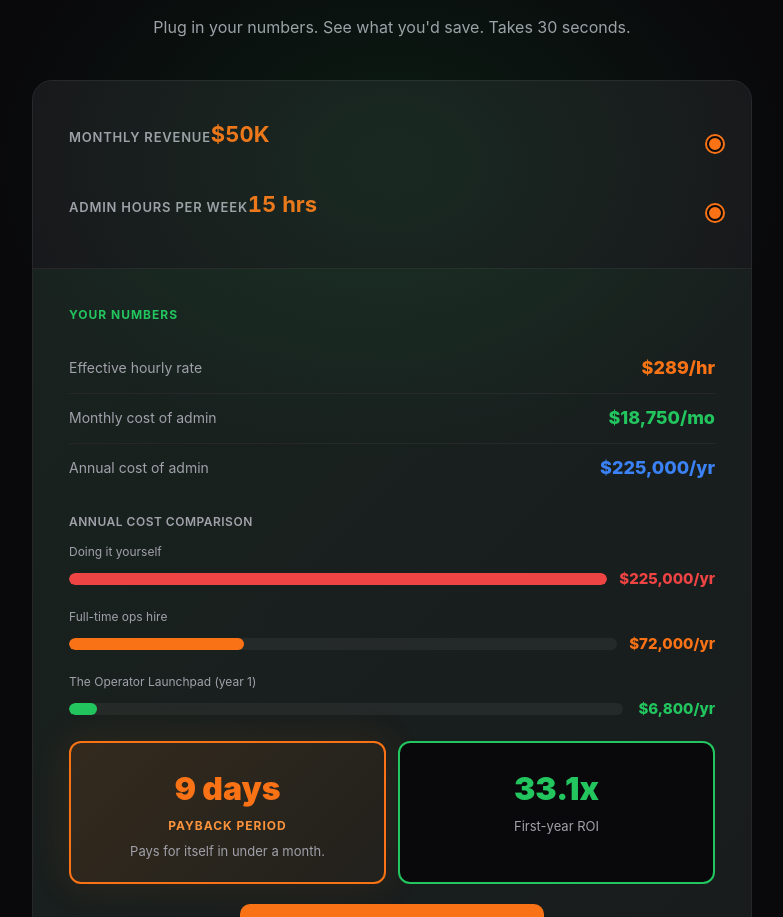
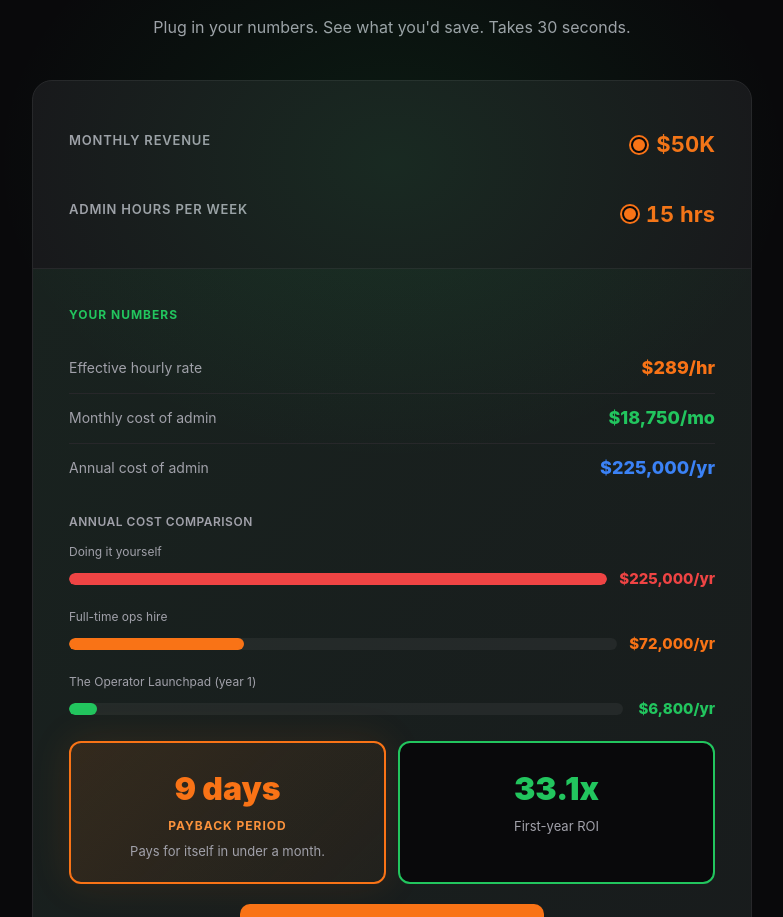
Before and after one commit to PulpSense/launch-funnels, a Next.js app: page /ai-os in a window 1280 px wide. Shown: the part 3866-4783 px from the top of the page, without its empty margins (248-1031 px from the left). Built offline with nearby package versions, Linux system fonts and the light colour scheme.

Commit message:
fix: slider layout — track visible, value to the right of track (#63)
Co-authored-by: Clankers <clankers@Santis-Mac-mini.local>

```diff
--- a/src/app/ai-os/AIOsClient.tsx
+++ b/src/app/ai-os/AIOsClient.tsx
@@ -467,86 +467,57 @@ export default function AIOsClient() {
           <div className={s.calculator}>
             <div className={s.calcInputs}>
               {/* Revenue slider */}
-              <div className={s.calcRow}>
-                <div className={s.calcLabelRow}>
-                  <span className={s.calcLabelText}>Monthly revenue</span>
-                  <span className={s.calcLabelValue}>${revenue >= 1000000 ? '1M' : revenue >= 1000 ? `${revenue/1000}K` : revenue.toLocaleString()}</span>
-                </div>
               {(() => {
                 const revStops = [25000,100000,200000,300000,400000,500000,600000,700000,800000,900000,1000000];
                 const revMin = 25000, revMax = 1000000;
                 const revPct = (revenue - revMin) / (revMax - revMin) * 100;
+                const revLabel = revenue >= 1000000 ? '$1M' : `$${revenue/1000}K`;
                 return (
+                  <div className={s.calcRow}>
+                    <span className={s.calcLabelText}>Monthly revenue</span>
+                    <div className={s.sliderWithValue}>
                       <div className={s.customSlider}>
                         <div className={s.customTrack}>
                           <div className={s.customFill} style={{width: `${revPct}%`}} />
                           {revStops.map(stop => {
                             const pct = (stop - revMin) / (revMax - revMin) * 100;
-                          const isActive = stop <= revenue;
-                          return (
-                            <div
-                              key={stop}
-                              className={`${s.stopDot} ${isActive ? s.stopDotActive : ''}`}
-                              style={{left: `${pct}%`}}
-                            />
-                          );
+                            return <div key={stop} className={`${s.stopDot} ${stop <= revenue ? s.stopDotActive : ''}`} style={{left: `${pct}%`}} />;
                           })}
                           <div className={s.customThumb} style={{left: `${revPct}%`}} />
                         </div>
-                      <input
-                        type="range"
-                        min={revMin}
-                        max={revMax}
-                        step={25000}
-                        value={revenue}
-                        onChange={(e) => setRevenue(Number(e.target.value))}
-                        className={s.hiddenRange}
-                      />
+                        <input type="range" min={revMin} max={revMax} step={25000} value={revenue} onChange={(e) => setRevenue(Number(e.target.value))} className={s.hiddenRange} />
+                      </div>
+                      <span className={s.calcLabelValue}>{revLabel}</span>
+                    </div>
                   </div>
                 );
               })()}
-              </div>
 
               {/* Hours slider */}
-              <div className={s.calcRow}>
-                <div className={s.calcLabelRow}>
-                  <span className={s.calcLabelText}>Admin hours per week</span>
-                  <span className={s.calcLabelValue}>{adminHours} hrs</span>
-                </div>
               {(() => {
                 const hrStops = [1,5,10,15,20,25,30,35,40];
                 const hrMin = 1, hrMax = 40;
                 const hrPct = (adminHours - hrMin) / (hrMax - hrMin) * 100;
                 return (
+                  <div className={s.calcRow}>
+                    <span className={s.calcLabelText}>Admin hours per week</span>
+                    <div className={s.sliderWithValue}>
                       <div className={s.customSlider}>
                         <div className={s.customTrack}>
                           <div className={s.customFill} style={{width: `${hrPct}%`}} />
                           {hrStops.map(stop => {
                             const pct = (stop - hrMin) / (hrMax - hrMin) * 100;
-                          const isActive = stop <= adminHours;
-                          return (
-                            <div
-                              key={stop}
-                              className={`${s.stopDot} ${isActive ? s.stopDotActive : ''}`}
-                              style={{left: `${pct}%`}}
-                            />
-                          );
+                            return <div key={stop} className={`${s.stopDot} ${stop <= adminHours ? s.stopDotActive : ''}`} style={{left: `${pct}%`}} />;
                           })}
                           <div className={s.customThumb} style={{left: `${hrPct}%`}} />
                         </div>
-                      <input
-                        type="range"
-                        min={hrMin}
-                        max={hrMax}
-                        step={1}
-                        value={adminHours}
-                        onChange={(e) => setAdminHours(Number(e.target.value))}
-                        className={s.hiddenRange}
-                      />
+                        <input type="range" min={hrMin} max={hrMax} step={1} value={adminHours} onChange={(e) => setAdminHours(Number(e.target.value))} className={s.hiddenRange} />
+                      </div>
+                      <span className={s.calcLabelValue}>{adminHours} hrs</span>
+                    </div>
                   </div>
                 );
               })()}
-              </div>
             </div>
 
             <div className={s.calcResults}>
--- a/src/app/ai-os/page.module.css
+++ b/src/app/ai-os/page.module.css
@@ -1577,15 +1577,18 @@
 /* ── Custom Slider ── */
 .customSlider {
   position: relative;
-  padding: 12px 0 4px;
+  height: 20px;
+  flex: 1;
+  display: flex;
+  align-items: center;
 }
 
 .customTrack {
   position: relative;
+  width: 100%;
   height: 4px;
   background: #27272a;
   border-radius: 2px;
-  margin: 0 0;
 }
 
 .customFill {
@@ -1640,3 +1643,16 @@
   padding: 0;
   z-index: 4;
 }
+
+.sliderWithValue {
+  display: flex;
+  align-items: center;
+  gap: 16px;
+  margin-top: 10px;
+}
+
+.sliderWithValue .calcLabelValue {
+  min-width: 60px;
+  text-align: right;
+  flex-shrink: 0;
+}
```
Lines whose indentation alone changed are shown as unchanged.
